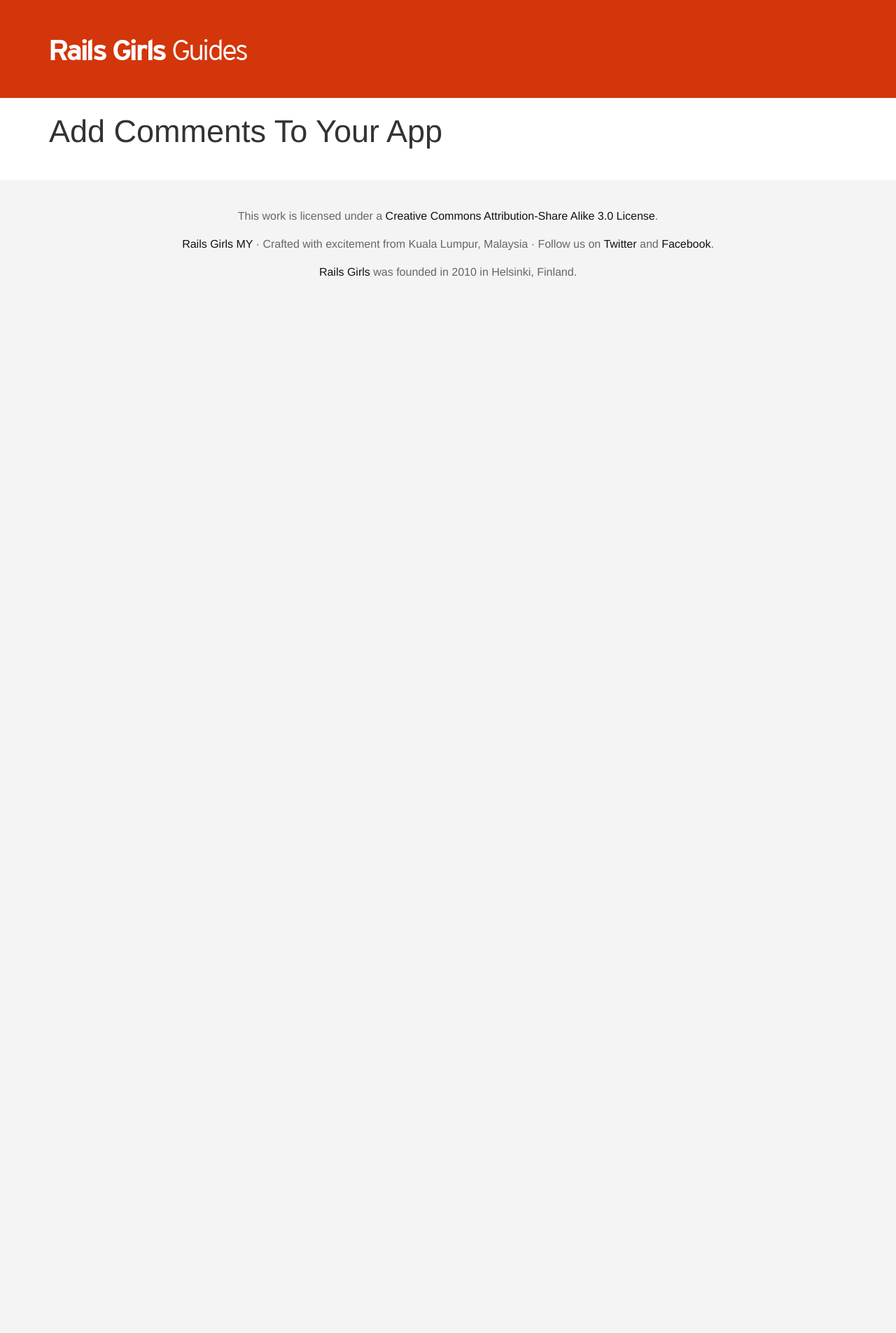
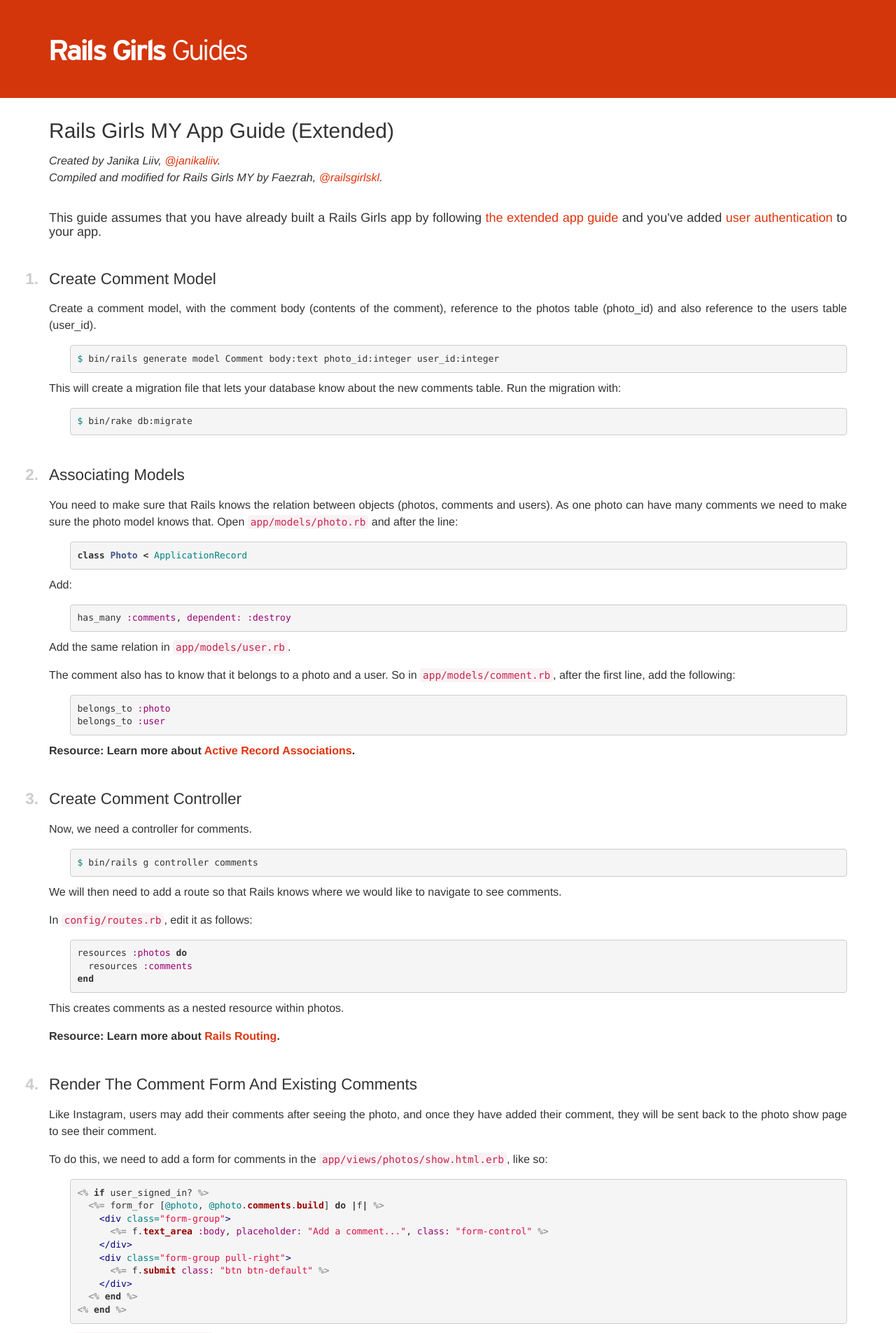
Before and after one commit to railsgirlsmy/guides, a Jekyll site: the page built from _pages/guide-commenting.html, in a window 1280 px wide. Shown: the top 1905 px of the page at 70% size. Built offline with Jekyll 4.4.1, drawn with Linux system fonts in a browser that asks for light colours; nearby versions of some CDN libraries; before the commit the page ends 900 px from its top, so only the background shows below that; some of the changed text lies outside the part shown.

Commit message:
Add guide to create comments

```diff
--- a/_pages/guide-commenting.html
+++ b/_pages/guide-commenting.html
@@ -4,8 +4,134 @@ layout: default
 permalink: /guide-commenting/
 ---
 
-<div class="home">
-  <div class="content">
-    <h1 id="rails-girls-app-tutorial">Add Comments To Your App</h1>
-  </div>
-</div>
+<h2 class="page-heading">Rails Girls MY App Guide (Extended)</h2>
+
+<p>
+  <em>Created by Janika Liiv, <a href="https://twitter.com/janikaliiv">@janikaliiv</a>.</em>
+  <br>
+  <em>Compiled and modified for Rails Girls MY by Faezrah, <a href="https://twitter.com/railsgirlskl">@railsgirlskl</a>.</em>
+</p>
+
+<h4>This guide assumes that you have already built a Rails Girls app by following <a href="/guide-extended/">the extended app guide</a> and you've added <a href="/guide-devise/">user authentication</a> to your app.</h4>
+
+<h3 id="create-comment-model"><em>1.</em>Create Comment Model</h3>
+
+<p>Create a comment model, with the comment body (contents of the comment), reference to the photos table (photo_id) and also reference to the users table (user_id).</p>
+
+{% highlight sh %}
+$ bin/rails generate model Comment body:text photo_id:integer user_id:integer
+{% endhighlight %}
+
+<p>This will create a migration file that lets your database know about the new comments table. Run the migration with:</p>
+
+{% highlight sh %}
+$ bin/rake db:migrate
+{% endhighlight %}
+
+<h3 id="associating-models"><em>2.</em>Associating Models</h3>
+
+<p>You need to make sure that Rails knows the relation between objects (photos, comments and users). As one photo can have many comments we need to make sure the photo model knows that. Open <code>app/models/photo.rb</code> and after the line:</p>
+
+{% highlight ruby %}
+class Photo < ApplicationRecord
+{% endhighlight %}
+
+<p>Add:</p>
+
+{% highlight ruby %}
+has_many :comments, dependent: :destroy
+{% endhighlight %}
+
+<p>Add the same relation in <code>app/models/user.rb</code>.</p>
+
+<p>The comment also has to know that it belongs to a photo and a user. So in <code>app/models/comment.rb</code>, after the first line, add the following:</p>
+
+{% highlight ruby %}
+belongs_to :photo
+belongs_to :user
+{% endhighlight %}
+
+<p class="text-bold">Resource: Learn more about <a href="http://guides.rubyonrails.org/association_basics.html" target="_blank">Active Record Associations</a>.</p>
+
+<h3 id="create-comment-controller"><em>3.</em>Create Comment Controller</h3>
+
+<p>Now, we need a controller for comments.</p>
+
+{% highlight sh %}
+$ bin/rails g controller comments
+{% endhighlight %}
+
+<p>We will then need to add a route so that Rails knows where we would like to navigate to see comments.</p>
+
+<p>In <code>config/routes.rb</code>, edit it as follows:</p>
+
+{% highlight ruby %}
+resources :photos do
+  resources :comments
+end
+{% endhighlight %}
+
+<p>This creates comments as a nested resource within photos.</p>
+
+<p class="text-bold">Resource: Learn more about <a href="http://guides.rubyonrails.org/routing.html" target="_blank">Rails Routing</a>.</p>
+
+<h3 id="render-comment-form-and-existing-comments"><em>4.</em>Render The Comment Form And Existing Comments</h3>
+
+<p>Like Instagram, users may add their comments after seeing the photo, and once they have added their comment, they will be sent back to the photo show page to see their comment.</p>
+
+<p>To do this, we need to add a form for comments in the <code>app/views/photos/show.html.erb</code>, like so:</p>
+
+{% highlight erb %}
+<% if user_signed_in? %>
+  <%= form_for [@photo, @photo.comments.build] do |f| %>
+    <div class="form-group">
+      <%= f.text_area :body, placeholder: "Add a comment...", class: "form-control" %>
+    </div>
+    <div class="form-group pull-right">
+      <%= f.submit class: "btn btn-default" %>
+    </div>
+  <% end %>
+<% end %>
+{% endhighlight %}
+
+<p>Your <code>comments_controller.rb</code> should have something like this:</p>
+
+{% highlight ruby %}
+
+before_action :authenticate_user!
+
+def create
+  @photo = Photo.find(params[:photo_id])
+  @comment = @photo.comments.create(comment_params)
+  @comment.user_id = current_user.id
+  if @comment.save
+    redirect_to photo_path(@photo)
+  else
+    redirect_to root_path
+  end
+end
+
+private
+  def comment_params
+    params.require(:comment).permit(:body)
+  end
+{% endhighlight %}
+
+<p>To display existing comments for a specific photo, we need to adjust our <code>app/views/photos/show.html.erb</code>. After:</p>
+
+{% highlight erb %}
+<p><%= @photo.caption %></p>
+{% endhighlight %}
+
+<p>You can add:</p>
+
+{% highlight erb %}
+<% @photo.comments.each do |comment| %>
+  <p>
+    <span style="font-weight: bold;"><%= comment.user.email %></span>
+    <span><%= comment.body %></span>
+  </p>
+<% end %>
+{% endhighlight %}
+
+<p>That's it.</p>
--- a/_pages/guide-devise.html
+++ b/_pages/guide-devise.html
@@ -220,5 +220,3 @@ mount_uploader :file, PhotoUploader
 <h3 id="adding-more-features"><em>8.</em>Adding More Features</h3>
 
 <p>You now have a basic instagram clone application. Next, you can enhance your app by adding comment to photos.</p>
-
-<p>Go to our <a href="/">Extended Guide Part #3.</a></p>
--- a/css/custom.css
+++ b/css/custom.css
@@ -1,3 +1,7 @@
+body {
+  text-align: justify;
+}
+
 .text-bold {
   font-weight: bold;
 }
```
Also changed, not shown: index.html (+1 -9 lines).
